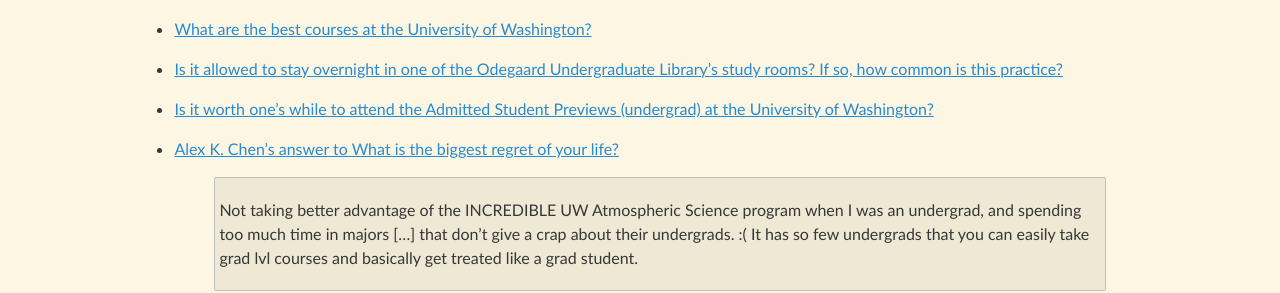
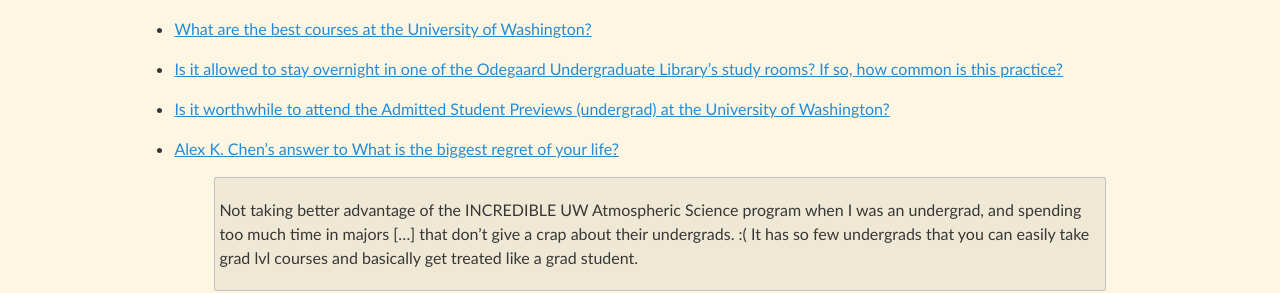
Before and after one commit to riceissa/abc, a Jekyll site: the page built from uw.markdown, in a window 1280 px wide and 900 px high. Shown: the part 412-705 px from the top of the window. Built offline with Jekyll 4.4.1, drawn with Linux system fonts in a browser that asks for light colours; Markdown is read by kramdown in place of the engine named in the settings.

Commit message:
change title of question

```diff
--- a/uw.markdown
+++ b/uw.markdown
@@ -24,7 +24,7 @@
 
 - [Is it allowed to stay overnight in one of the Odegaard Undergraduate Library's study rooms? If so, how common is this practice?](https://www.quora.com/University-of-Washington/Is-it-allowed-to-stay-overnight-in-one-of-the-Odegaard-Undergraduate-Librarys-study-rooms-If-so-how-common-is-this-practice)
 
-- [Is it worth one's while to attend the Admitted Student Previews (undergrad) at the University of Washington?](https://www.quora.com/University-of-Washington/Is-it-worth-ones-while-to-attend-the-Admitted-Student-Previews-undergrad-at-the-University-of-Washington)
+- [Is it worthwhile to attend the Admitted Student Previews (undergrad) at the University of Washington?](https://www.quora.com/University-of-Washington/Is-it-worthwhile-to-attend-the-Admitted-Student-Previews-undergrad-at-the-University-of-Washington)
 
 - [Alex K. Chen’s answer to What is the biggest regret of your life?](https://www.quora.com/What-is-the-biggest-regret-of-your-life/answer/Alex-K-Chen)
 
```
